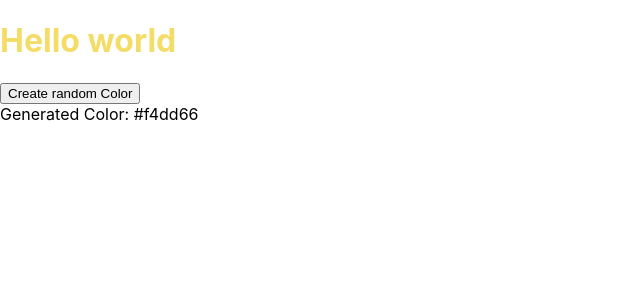
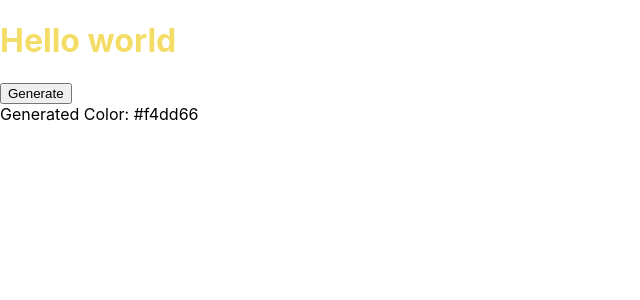
Before and after one commit to LoooserWith3o/random-color-gen, a React (Create React App) app: page / in a window 1280 px wide. Shown: the top 300 px of the page, without its empty margins (0-640 px from the left). Built offline with nearby package versions, Linux system fonts and the light colour scheme.

Commit message:
renamed generate button

```diff
--- a/src/App.js
+++ b/src/App.js
@@ -7,10 +7,7 @@
   return (
     <div>
       <h1 style={{ color: color }}>Hello world</h1>
-      <button onClick={() => setColor(randomColor())}>
-        {' '}
-        Create random Color
-      </button>
+      <button onClick={() => setColor(randomColor())}> Generate</button>
       <div>Generated Color: {color} </div>
       {/* <div
         style={{
```
